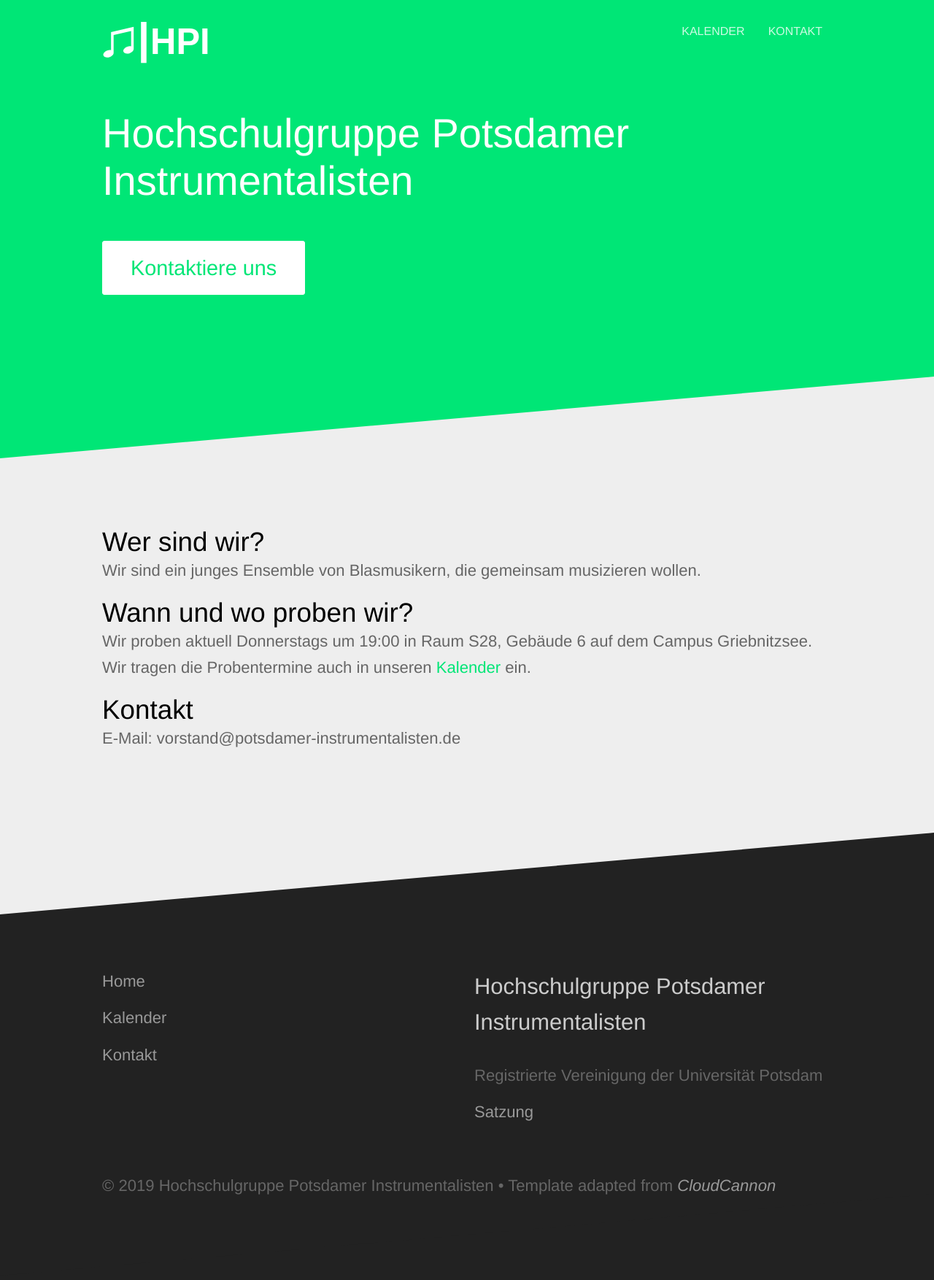
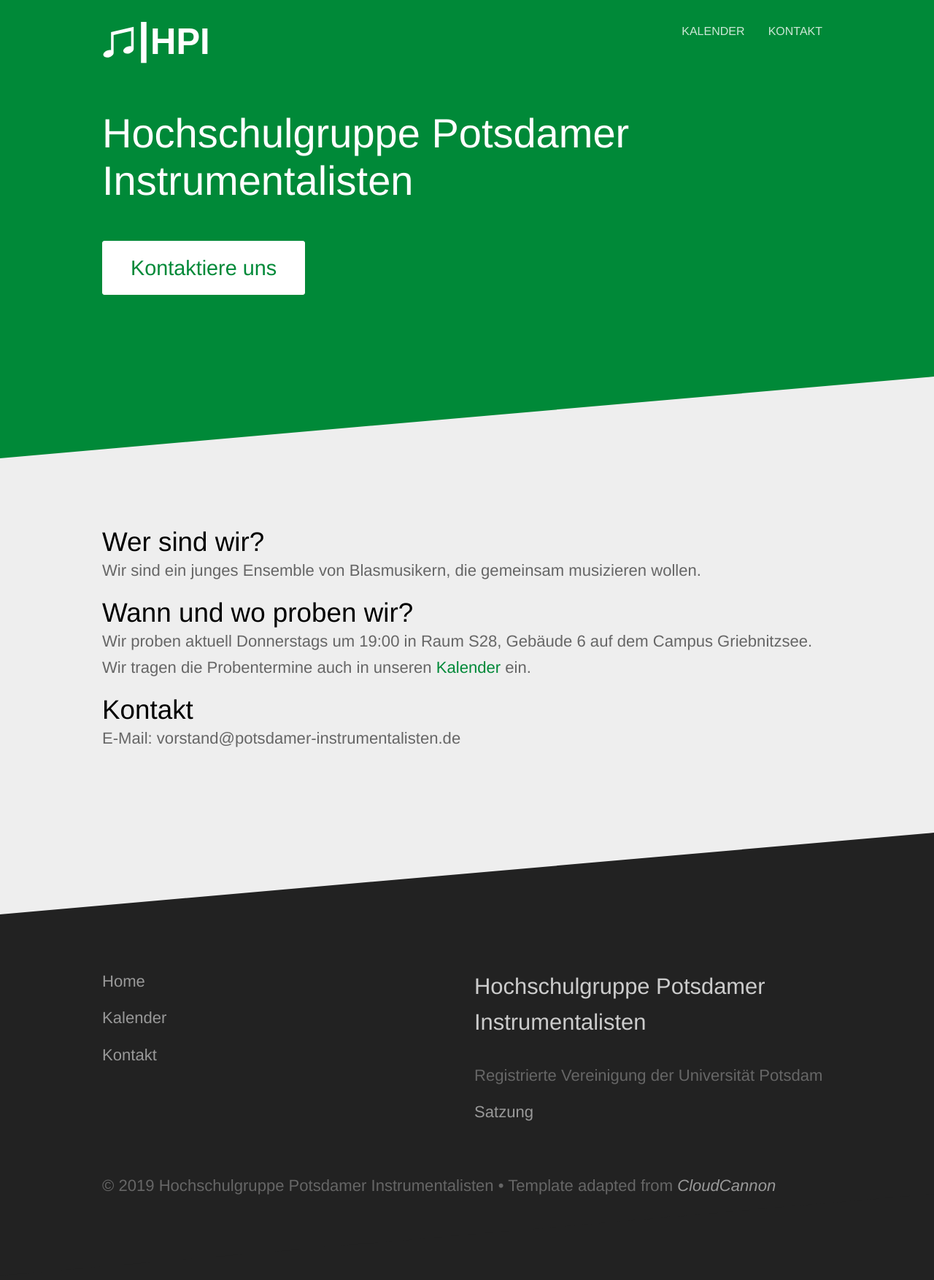
Before and after one commit to potsdamer-instrumentalisten/potsdamer-instrumentalisten.github.io, a Jekyll site: the page built from index.md, in a window 1280 px wide. Shown: the whole page at 73% size. Built offline with Jekyll 4.4.1, drawn with Linux system fonts in a browser that asks for light colours.

Commit message:
change company color

```diff
--- a/css/screen.scss
+++ b/css/screen.scss
@@ -4,7 +4,7 @@
 $pattern: "{{ site.baseurl }}/images/pattern.png";
 $screenshot-buttons: "{{ site.baseurl }}/images/screenshot-buttons.svg";
 
-$brand-color: #00e676; /* #FFA715; */
+$brand-color: #008938; /* #FFA715; */
 $html-background-color: #222;
 $secondary-brand-color: #00b248;
 $middle-gradient-color: mix($brand-color, $secondary-brand-color, 95%);
```
